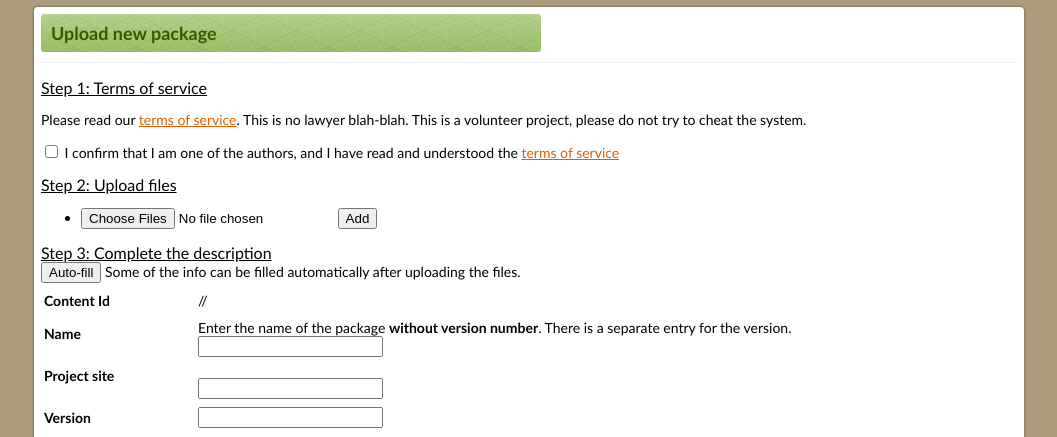
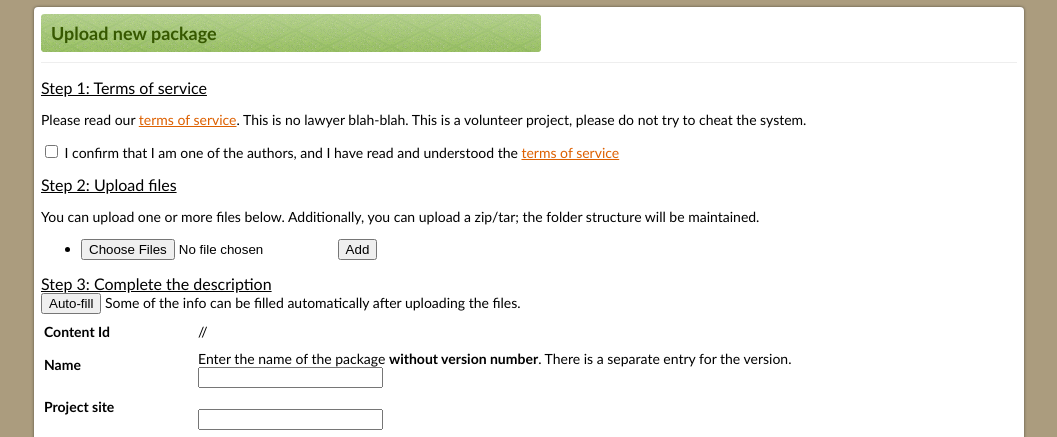
Before and after one commit to OpenTTD/bananas-frontend-web, a Python web app: template webclient/templates/manager_new_package.html in a window 1280 px wide. Shown: the part 122-559 px from the top of the page, without its empty margins (111-1168 px from the left). Run offline with Jinja, Linux system fonts and the light colour scheme; the template is opened without the code that fills it, so the values that code supplies are empty.

Commit message:
Add: mention that you can upload zip/tar files

```diff
--- a/webclient/templates/manager_new_package.html
+++ b/webclient/templates/manager_new_package.html
@@ -15,6 +15,7 @@
 </p>
 
 <h3>Step 2: Upload files</h3>
+<p>You can upload one or more files below. Additionally, you can upload a zip/tar; the folder structure will be maintained.</p>
 <input type="hidden" name="removed_files" id="removed_files" value=""/>
 <ul id="file_list"
     data-tus-url="{{ tus_url }}"
```
